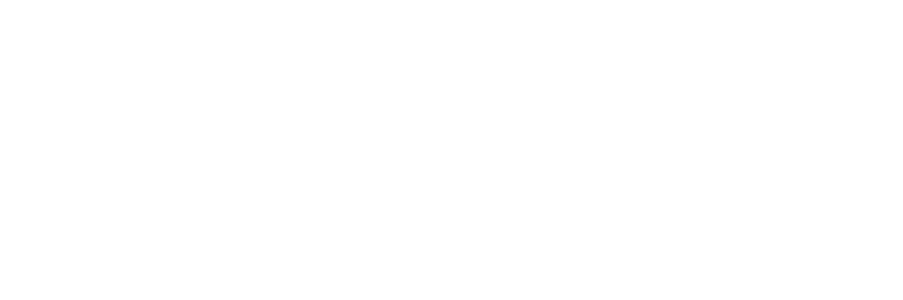
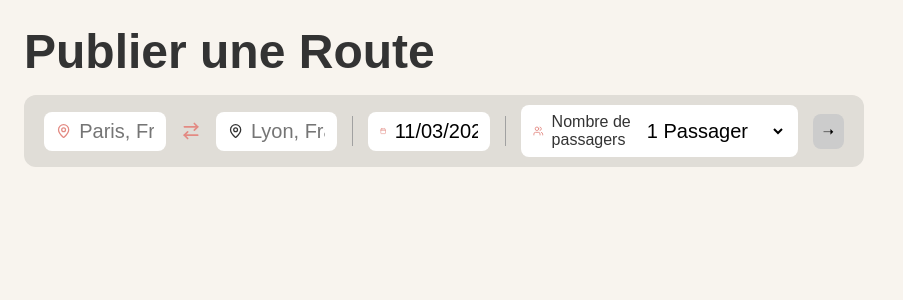
Before and after one commit to WildCodeSchool/2024-09-wns-bleu-2, a React (Vite) app in the folder frontend/: page /publish-route in a window 1280 px wide. Before the commit this address had no page. Shown: the top 300 px of the page, without its empty margins (0-903 px from the left). Built offline with nearby package versions, Linux system fonts and the light colour scheme.

Commit message:
work in progress

```diff
--- a/frontend/package.json
+++ b/frontend/package.json
@@ -19,7 +19,9 @@
     "@graphql-codegen/typescript-react-apollo": "^4.3.2",
     "error-message": "^1.0.13",
     "graphql": "^16.10.0",
+    "lucide-react": "^0.479.0",
     "react": "^19.0.0",
+    "react-datepicker": "^8.2.0",
     "react-dom": "^19.0.0",
     "react-hook-form": "^7.54.2",
     "react-router-dom": "^7.1.5",
@@ -34,9 +36,9 @@
     "eslint-plugin-react-hooks": "^5.0.0",
     "eslint-plugin-react-refresh": "^0.4.18",
     "globals": "^15.14.0",
+    "sass-embedded": "^1.0.0",
     "typescript": "~5.7.2",
     "typescript-eslint": "^8.22.0",
-    "vite": "^6.1.0",
-    "sass-embedded": "^1.0.0"
+    "vite": "^6.1.0"
   }
 }
--- a/frontend/src/App.tsx
+++ b/frontend/src/App.tsx
@@ -9,7 +9,7 @@
       <Routes>
         <Route path="/" element={<Layout />}>
           <Route index element={<Home />} />
-          <Route path="publishRoute" element={<PublishRoute />} />
+          <Route path="publish-route" element={<PublishRoute />} />
         </Route>
       </Routes>
     </>
--- a/frontend/src/components/SearchBar.tsx
+++ b/frontend/src/components/SearchBar.tsx
@@ -1,5 +1,91 @@
-const SearchBar = () => {
+import { ChangeEvent } from "react";
+import { MapPin, Calendar, Users, ArrowRightLeft } from 'lucide-react';
+import DatePicker from "react-datepicker";
+import styles from "../styles/SearchBar.module.scss";
 
+type SearchBarProps = {
+  departure: string;
+  arrival: string;
+  date: Date;
+  passengers: number;
+  onDepartureChange: (event: ChangeEvent<HTMLInputElement>) => void;
+  onArrivalChange: (event: ChangeEvent<HTMLInputElement>) => void;
+  onDateChange: (date: Date) => void;
+  onPassengersChange: (event: ChangeEvent<HTMLSelectElement>) => void;
 };
 
+const SearchBar: React.FC<SearchBarProps> = ({
+  departure,
+  arrival,
+  date,
+  passengers,
+  onDepartureChange,
+  onArrivalChange,
+  onDateChange,
+  onPassengersChange,
+}) => {
+    return (
+        <div className={styles["search-bar"]}>
+        {/* Ville de départ */}
+        <div className={styles["input-container"]}>
+        <MapPin className={styles.icon} size={20} />
+          <input
+            type="text"
+            placeholder="Paris, France"
+            value={departure}
+            onChange={onDepartureChange}
+          />
+        </div>
+
+        <ArrowRightLeft className={styles.icon} size={20} />
+
+        {/* Ville d'arrivée */}
+        <div className={styles["input-container"]}>
+          <MapPin className="text-red-400" size={20} />
+          <input
+            type="text"
+            placeholder="Lyon, France"
+            value={arrival}
+            onChange={onArrivalChange}
+          />
+        </div>
+
+        <div className={styles.separator} />
+
+        {/* Sélecteur de date */}
+        <div className={styles["input-container"]}>
+          <Calendar className={styles.icon} size={20} />
+          <DatePicker
+            selected={date}
+            onChange={(date) => date && onDateChange(date)}
+            dateFormat="dd/MM/yyyy"
+          />
+        </div>
+
+        <div className={styles.separator} />
+
+        {/* Sélecteur de passagers */}
+        <div className={styles["select-container"]}>
+        <Users className={styles.icon} size={20} />
+        <label htmlFor="passenger-select" className="sr-only">
+            Nombre de passagers
+        </label>
+        <select
+        id="passenger-select"
+        value={passengers}
+        onChange={onPassengersChange}
+        >
+          {[...Array(10)].map((_, i) => (
+            <option key={i + 1} value={i + 1}>
+              {i + 1} Passager{i > 0 ? "s" : ""}
+            </option>
+          ))}
+        </select>
+      </div>
+
+        <button className={styles["search-button"]}>➝</button>
+      </div>
+    );
+  };
+
 export default SearchBar;
--- a/frontend/src/pages/PublishRoute.tsx
+++ b/frontend/src/pages/PublishRoute.tsx
@@ -1,15 +1,27 @@
-// import { useState } from "react";
-// import SearchBar from "../components/SearchBar";
+import { useState } from "react";
+import SearchBar from "../components/SearchBar";
+import styles from "../styles/PublishRoute.module.scss";
 
 
 const PublishRoute = () => {
-  // const [search, setSearch] = useState("");
+  const [departure, setDeparture] = useState("");
+  const [arrival, setArrival] = useState("");
+  const [date, setDate] = useState(new Date());
+  const [passengers, setPassengers] = useState(1);
 
   return (
-    <div>
+    <div className={styles["publish-route"]}>
       <h2>Publier une Route</h2>
-      {/* <SearchBar value={search} onChange={(e) => setSearch(e.target.value)} /> */}
-      <p>Résultats pour : search</p>
+      <SearchBar
+        departure={departure}
+        arrival={arrival}
+        date={date}
+        passengers={passengers}
+        onDepartureChange={(e) => setDeparture(e.target.value)}
+        onArrivalChange={(e) => setArrival(e.target.value)}
+        onDateChange={setDate}
+        onPassengersChange={(e) => setPassengers(Number(e.target.value))}
+      />
     </div>
   );
 };
--- /dev/null
+++ b/frontend/src/styles/PublishRoute.module.scss
@@ -0,0 +1,20 @@
+@import "../styles/root.scss";
+
+.publish-route {
+  padding: 24px;
+  font-family: $font-family;
+  color: #333;
+
+  h2 {
+    font-size: $font-size-title-desk;
+    font-weight: bold;
+    margin-bottom: 16px;
+  }
+
+  @media (max-width: $bp-mobile) {
+    padding: 16px;
+    h2 {
+      font-size: $font-size-title-mobile;
+    }
+  }
+}
--- /dev/null
+++ b/frontend/src/styles/SearchBar.module.scss
@@ -0,0 +1,89 @@
+@import "../styles/root.scss";
+
+.search-bar {
+  display: flex;
+  align-items: center;
+  background-color: #e0ddd7;
+  border-radius: 12px;
+  padding: 10px 20px;
+  gap: 15px;
+  width: 100%;
+  max-width: 800px;
+}
+
+.input-container {
+  display: flex;
+  align-items: center;
+  background-color: white;
+  padding: 8px 12px;
+  border-radius: 8px;
+  gap: 8px;
+  flex: 1;
+}
+
+.input-container input {
+  border: none;
+  outline: none;
+  font-size: $font-size-search-desk;
+  width: 100%;
+  background-color: transparent;
+}
+
+.icon {
+  color: #e38a83;
+}
+
+.separator {
+  width: 1px;
+  height: 30px;
+  background-color: #a1a1a1;
+}
+
+.select-container {
+  @extend .input-container;
+}
+
+.select-container select {
+  border: none;
+  outline: none;
+  font-size: $font-size-search-desk;
+  background-color: transparent;
+}
+
+.search-button {
+  background-color: #ccc;
+  border: none;
+  border-radius: 8px;
+  padding: 10px;
+  cursor: pointer;
+  transition: background-color 0.2s;
+}
+
+.search-button:hover {
+  background-color: #b5b5b5;
+}
+
+/* Responsive */
+@media (max-width: $bp-mobile) {
+  .search-bar {
+    flex-direction: column;
+    gap: 10px;
+    padding: 15px;
+  }
+
+  .separator {
+    display: none;
+  }
+
+  .sr-only {
+    position: absolute;
+    width: 1px;
+    height: 1px;
+    padding: 0;
+    margin: -1px;
+    overflow: hidden;
+    clip: rect(0, 0, 0, 0);
+    white-space: nowrap;
+    border: 0;
+  }
+}
--- a/frontend/src/styles/root.scss
+++ b/frontend/src/styles/root.scss
@@ -1,4 +1,8 @@
 @import url("https://fonts.googleapis.com/css2?family=Poppins:ital,wght@0,100;0,200;0,300;0,400;0,500;0,600;0,700;0,800;0,900;1,100;1,200;1,300;1,400;1,500;1,600;1,700;1,800;1,900&display=swap");
+@import url("https://fonts.googleapis.com/css2?family=Manjari:wght@100;400;700&display=swap");
+
+$bp-mobile: 885px; //to include galaxy fold and tablets
+$bp-desktop-large: 1220px; //to adapt to larger screen
 
 $primary-color-bg: #f8f4ee;
 $color-card-green: #bcc6ad;
@@ -8,7 +12,7 @@
 
 ///////FONT///////
 $font-family: Popins, sans-serif;
-
+$font-family-secondary: Manjari, sans-serif;
 //desktop
 $font-size-title-desk: 48px;
 $font-size-text-desk: 20px;
@@ -19,10 +23,13 @@
 $font-size-title-mobile: 24px;
 $font-size-text-mobile: 14px;
 $font-size-search-mobile: 16px;
-$font-size-card-desk: 20px;
+$font-size-card-mobile: 20px;
 
 * {
   margin: 0;
   padding: 0;
   font-family: $font-family;
 }
+body {
+  background-color: $primary-color-bg;
+}
```
Also changed, not shown: 2 other files (tests, documents, lock files or other folders).
